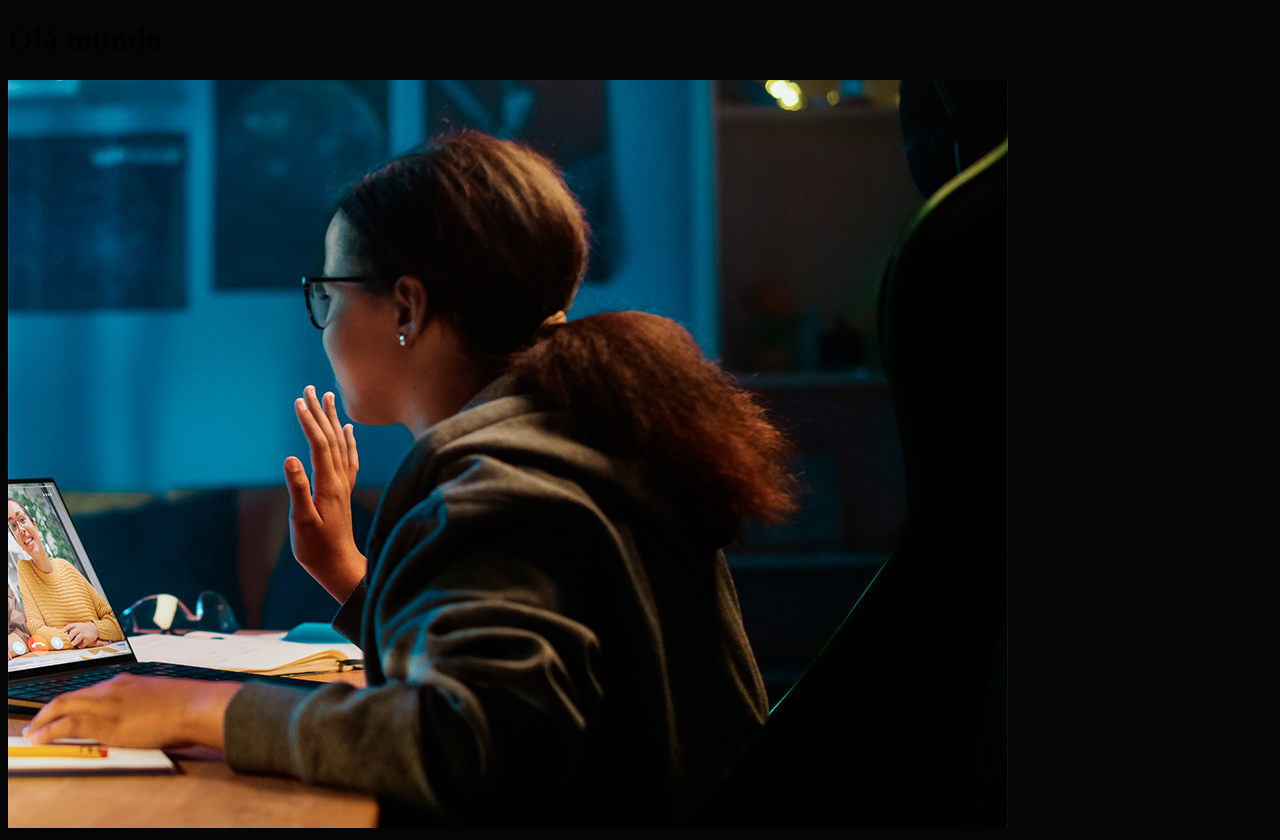
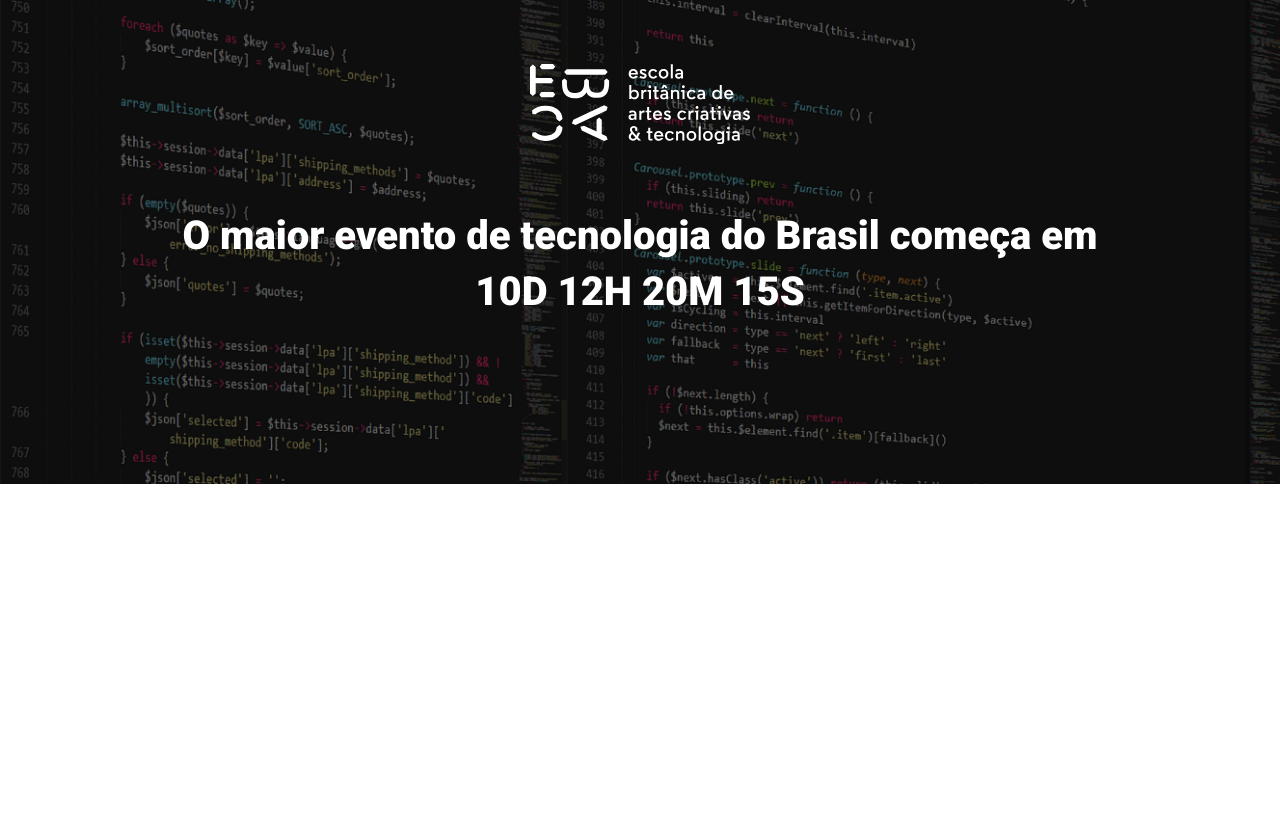
Before and after one commit to MikaelReis/ebac_talks_parcel, a website built with Parcel: page src/index.html in a window 1280 px wide. After the commit the page ends 800 px from the top, so only its background shows below. Built offline with nearby package versions, Linux system fonts and the light colour scheme.

Commit message:
criando o hero

```diff
--- a/src/index.html
+++ b/src/index.html
@@ -1,14 +1,21 @@
 <!DOCTYPE html>
-<html lang="en">
+<html lang="pt-br">
 <head>
     <meta charset="UTF-8">
     <meta name="viewport" content="width=device-width, initial-scale=1.0">
-    <title>Document</title>
+    <title>Ebac Tech Talks</title>
+    <link rel="preconnect" href="https://fonts.googleapis.com">
+    <link rel="preconnect" href="https://fonts.gstatic.com" crossorigin>
+    <link href="https://fonts.googleapis.com/css2?family=Roboto:wght@400;700;900&display=swap" rel="stylesheet">
     <link rel="stylesheet" href="styles/main.scss">
 </head>
 <body>
-    <h1>Olá mundo</h1>
-    <img src="images/backend.png" alt="">
+    <header class="hero">
+        <div class="container">
+            <img class="hero__logo" src="./images/ebac_logo.svg" alt="Ebac">
+            <p class="hero__text">O maior evento de tecnologia do Brasil começa em 10D 12H 20M 15S</p>
+        </div>
+    </header>
 
     <script src="scripts/main.js"></script>
 </body>
--- /dev/null
+++ b/src/styles/_hero.scss
@@ -0,0 +1,52 @@
+.hero {
+    padding-top: 64px;
+    padding-bottom: 100px;
+    background-image: url(../images/fundo.png);
+    background-repeat: no-repeat;
+    background-size: cover;
+    position: relative;
+
+    .container {
+        position: relative;
+    }
+
+    &::before {
+        position: absolute;
+        top: 0;
+        left: 0;
+        width: 100%;
+        height: 100%;
+        background-color: #000;
+        content: '';
+        opacity: .5;
+    }
+
+    &__text {
+        margin-top: 64px;
+        margin-bottom: 64px;
+        font-size: 40px;
+        line-height: 56px;
+        color: #fff;
+        font-weight: 800;
+        text-align: center;
+    }
+
+    &__logo {
+        margin: 0 auto;
+        height: 80px;
+        display: block;
+    }
+
+    @media (max-width:640px){
+        padding: 40px 0 ;
+        &__logo {
+            height: 40px;
+        }
+
+        &__text {
+            font-size: 22px;
+            line-height: 24px;
+            margin: 24px 0
+        }
+    }
+}
--- a/src/styles/main.scss
+++ b/src/styles/main.scss
@@ -1,3 +1,22 @@
-body {
-    background-color: rgb(5, 5, 5);
+@use "hero";
+
+* {
+    margin: 0;
+    padding: 0;
+    box-sizing: border-box;
+    font-family: Roboto, sans-serif;
 }
+
+.container {
+    max-width: 960px;
+    width: 100%;
+    margin: 0 auto;
+
+    @media (max-width: 640px){
+        max-width: 80%;
+    }
+
+    @media (max-width: 1024px){
+        max-width: 90%;
+    }
+}
```
